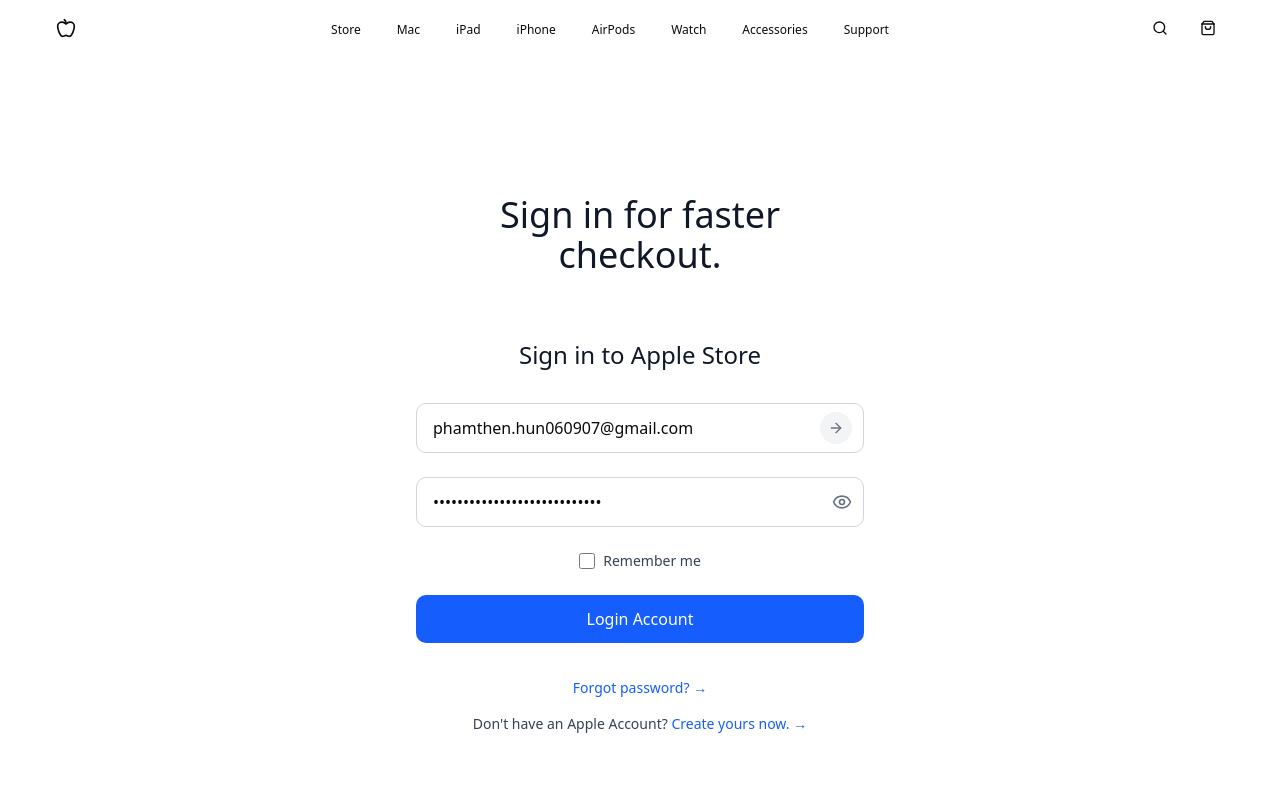
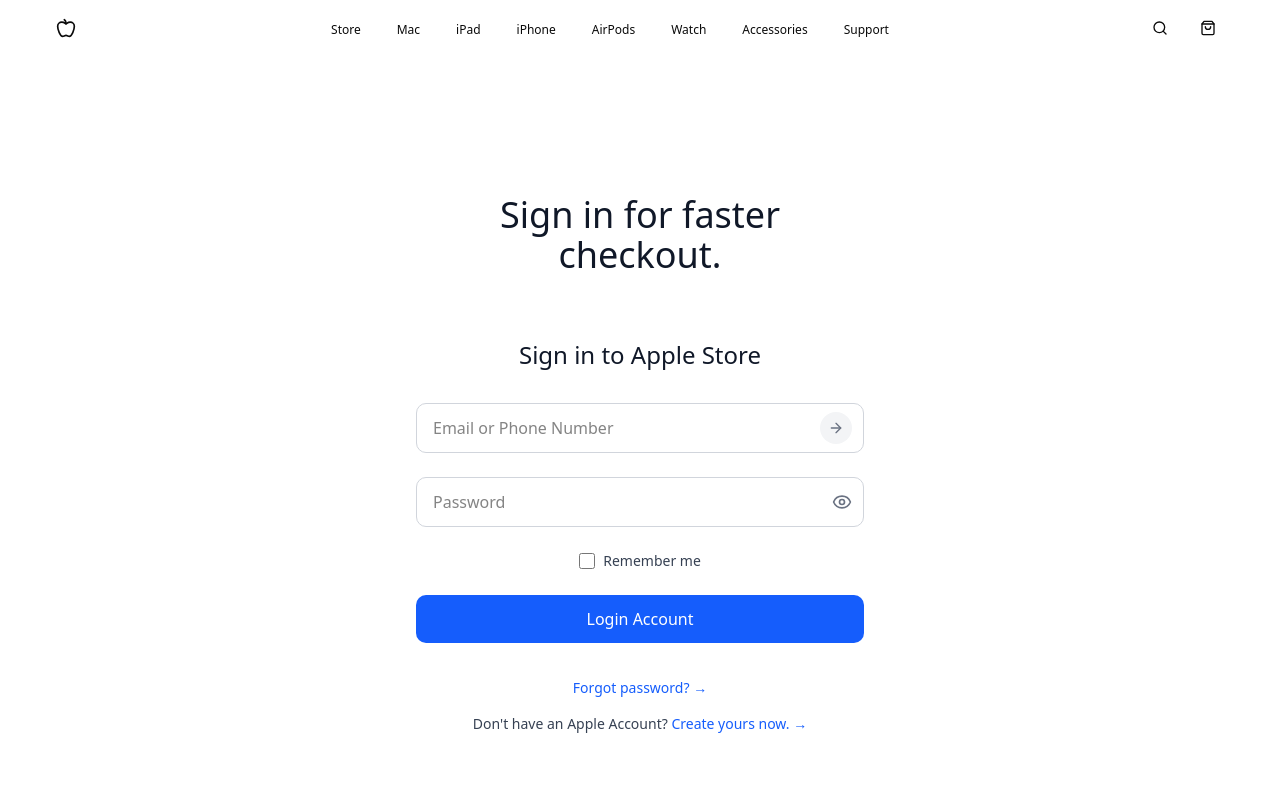
Before and after one commit to Bas3L3ss/apple-store-clone-v2, a React (Vite) app in the folder client/: page /auth in a window 1280 px wide. Shown: the top 800 px of the page. Built offline with nearby package versions, Linux system fonts and the light colour scheme; no server answers.

Commit message:
chore: removed auth static input

```diff
--- a/client/src/pages/auth.tsx
+++ b/client/src/pages/auth.tsx
@@ -7,10 +7,10 @@
 
 export default function AppleAuthPage() {
   const [isSignIn, setIsSignIn] = useState(true);
-  const [email, setEmail] = useState("phamthen.hun060907@gmail.com");
-  const [password, setPassword] = useState("phamthen.hun060907@gmail.com");
-  const [firstName, setFirstName] = useState("thien");
-  const [lastName, setLastName] = useState("hung");
+  const [email, setEmail] = useState("");
+  const [password, setPassword] = useState("");
+  const [firstName, setFirstName] = useState("");
+  const [lastName, setLastName] = useState("");
   const [rememberMe, setRememberMe] = useState(false);
   const [showPassword, setShowPassword] = useState(false);
 
```
